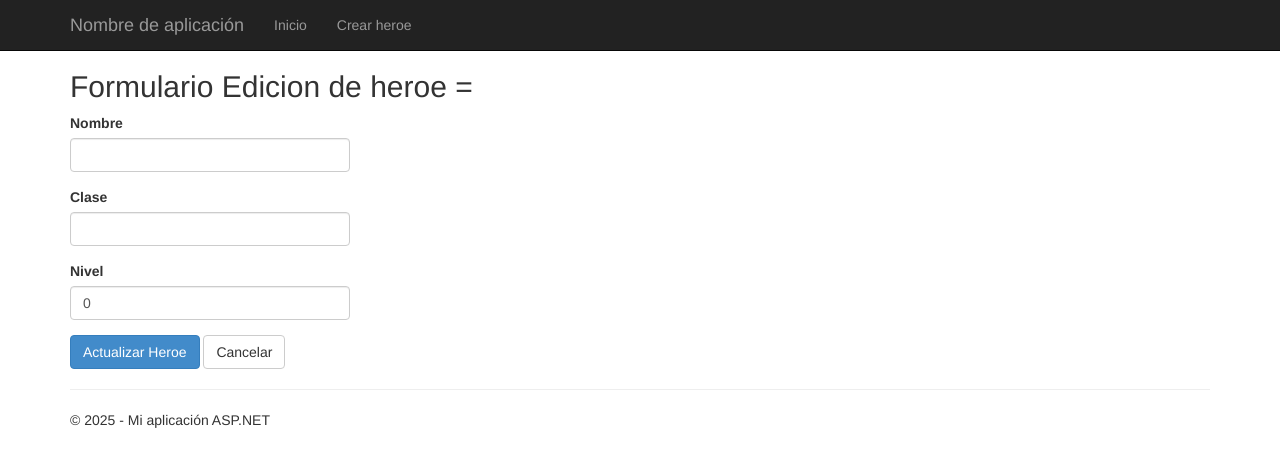
After one commit to SantiagoGonzales43/Heroes-NetFramewrok, an ASP.NET MVC app: template PracticaAdoNet/Views/Heroe/FormularioEdicion.cshtml in a window 1280 px wide. The commit adds this page. Shown: the top 467 px of the page. Run offline with ASP.NET Core 8 and stand-ins for ASP.NET MVC 5, Linux system fonts and the light colour scheme; the template is opened without the code that fills it, so the values that code supplies are empty; the project's own start-up code is not run, and a stand-in starts its controllers and pages; some libraries are stand-ins or nearby versions.

Commit message:
feat: implemente la funcionalidad de actualizar al heroe

```diff
--- /dev/null
+++ b/PracticaAdoNet/Views/Heroe/FormularioEdicion.cshtml
@@ -0,0 +1,48 @@
+@model PracticaAdoNet.Models.ViewModels.HeroeViewModels
+@{
+    ViewBag.Title = "FormularioEdicion";
+}
+
+<h2>Formulario Edicion de heroe = @Model.Nombre</h2>
+
+
+@if (TempData["MensajeExito"] != null)
+{
+    <div class="alert alert-success">@TempData["MensajeExito"]</div>
+}
+@if (TempData["ErrorMessage"] != null)
+{
+    <div class="alert alert-danger">@TempData["ErrorMessage"]</div>
+}
+
+@Html.ValidationSummary(true, "", new { @class = "text-danger" })
+
+@using (Html.BeginForm("UpdateHeroe", "Heroe", FormMethod.Post))
+{
+    @Html.AntiForgeryToken();
+    @Html.HiddenFor(m => m.Id);
+
+    <div class="form-group">
+        @Html.LabelFor(m => m.Nombre)
+        @Html.TextBoxFor(m => m.Nombre, new { @class = "form-control", value = Model.Nombre })
+        @Html.ValidationMessageFor(m => m.Nombre, "", new { @class = "text-danger" })
+    </div>
+
+    <div class="form-group">
+        @Html.LabelFor(m => m.Clase)
+        @Html.TextBoxFor(m => m.Clase, new { @class = "form-control", value = Model.Clase })
+        @Html.ValidationMessageFor(m => m.Clase, "", new { @class = "text-danger" })
+    </div>
+
+    <div class="form-group">
+        @Html.LabelFor(m => m.Nivel)
+        @Html.TextBoxFor(m => m.Nivel, new { @class = "form-control", value = Model.Nivel, min=1, max=1000 })
+        @Html.ValidationMessageFor(m => m.Nivel, "", new { @class = "text-danger" })
+    </div>
+
+    <button type="submit" class="btn btn-primary">
+        Actualizar Heroe
+    </button>
+
+    @Html.ActionLink("Cancelar", "Index", "Heroe", null, new { @class = "btn btn-default" })
+}
--- a/PracticaAdoNet/Views/Shared/_Layout.cshtml
+++ b/PracticaAdoNet/Views/Shared/_Layout.cshtml
@@ -21,9 +21,8 @@
             </div>
             <div class="navbar-collapse collapse">
                 <ul class="nav navbar-nav">
-                    <li>@Html.ActionLink("Inicio", "Index", "Home")</li>
-                    <li>@Html.ActionLink("Acerca de", "About", "Home")</li>
-                    <li>@Html.ActionLink("Contacto", "Contact", "Home")</li>
+                    <li>@Html.ActionLink("Inicio", "Index", "Heroe")</li>
+                    <li>@Html.ActionLink("Crear heroe", "CreateHeroe", "Heroe")</li>
                 </ul>
             </div>
         </div>
```
Also changed, not shown: PracticaAdoNet/Controllers/HeroeController.cs (+6 -6 lines), PracticaAdoNet/Controllers/HomeController.cs (deleted, +0 -30 lines), PracticaAdoNet/Views/Heroe/Index.cshtml (+9 -0 lines), PracticaAdoNet/Views/Home/About.cshtml (deleted, +0 -7 lines), PracticaAdoNet/Views/Home/Contact.cshtml (deleted, +0 -17 lines), PracticaAdoNet/Views/Home/Index.cshtml (deleted, +0 -31 lines), PracticaAdoNet/PracticaAdoNet.csproj, 5 other files.
